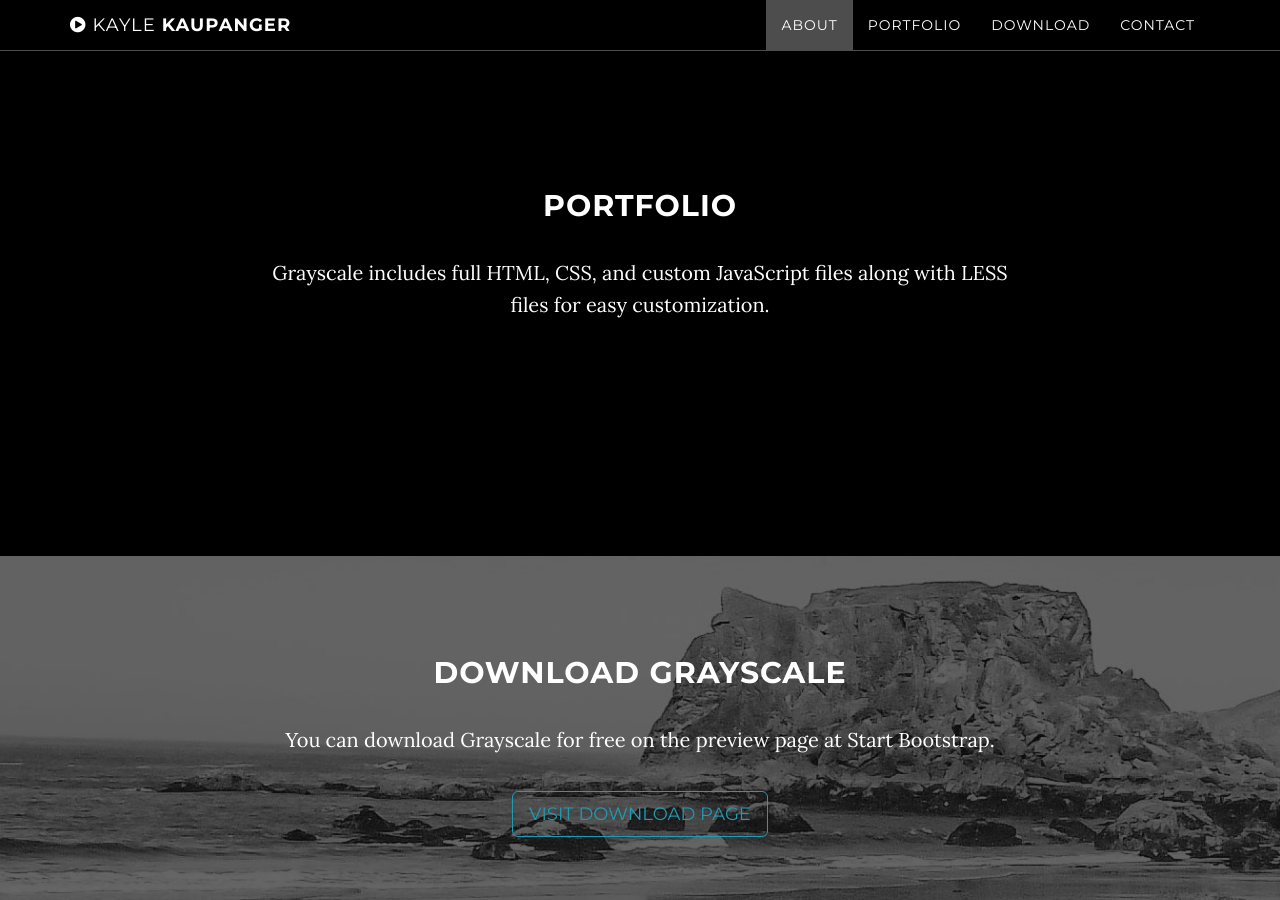
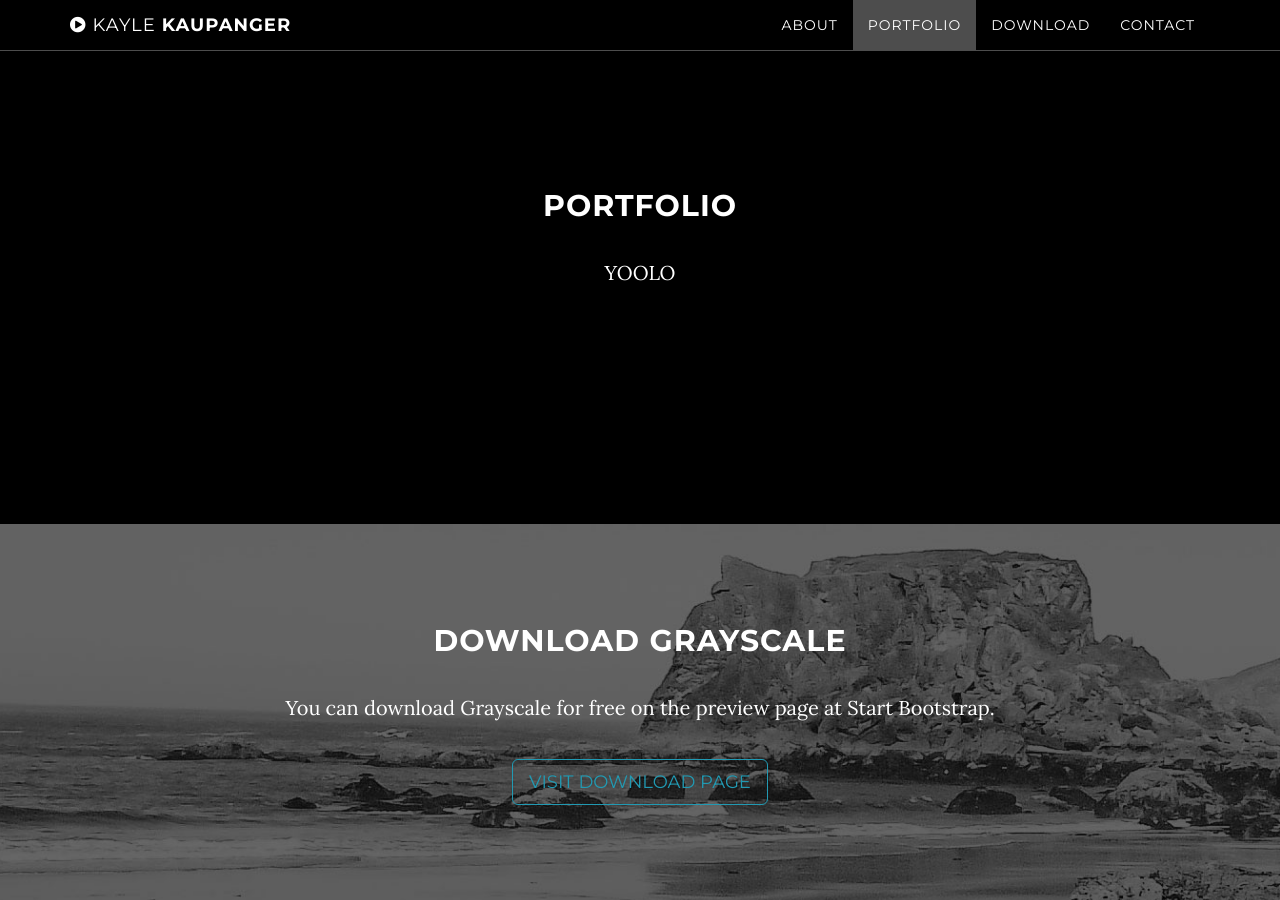
Before and after one commit to kaupanger/kaylekaupanger.com, a Jekyll site: the page built from index.html, in a window 1280 px wide and 900 px high, scrolled down 1575 px. Built offline with Jekyll 4.4.1, drawn with Linux system fonts in a browser that asks for light colours.

Commit message:
Update portfolio.html

```diff
--- a/_includes/portfolio.html
+++ b/_includes/portfolio.html
@@ -1,10 +1,10 @@
     <!-- Portfolio Section -->
-    <section id="about" class="container content-section text-center">
+    <section id="portfolio" class="container content-section text-center">
         <div class="row">
             <div class="col-lg-8 col-lg-offset-2">
                 <h2>Portfolio</h2>
 
-                <p>Grayscale includes full HTML, CSS, and custom JavaScript files along with LESS files for easy customization.</p>
+                <p>YOOLO</p>
             </div>
         </div>
     </section>
```
